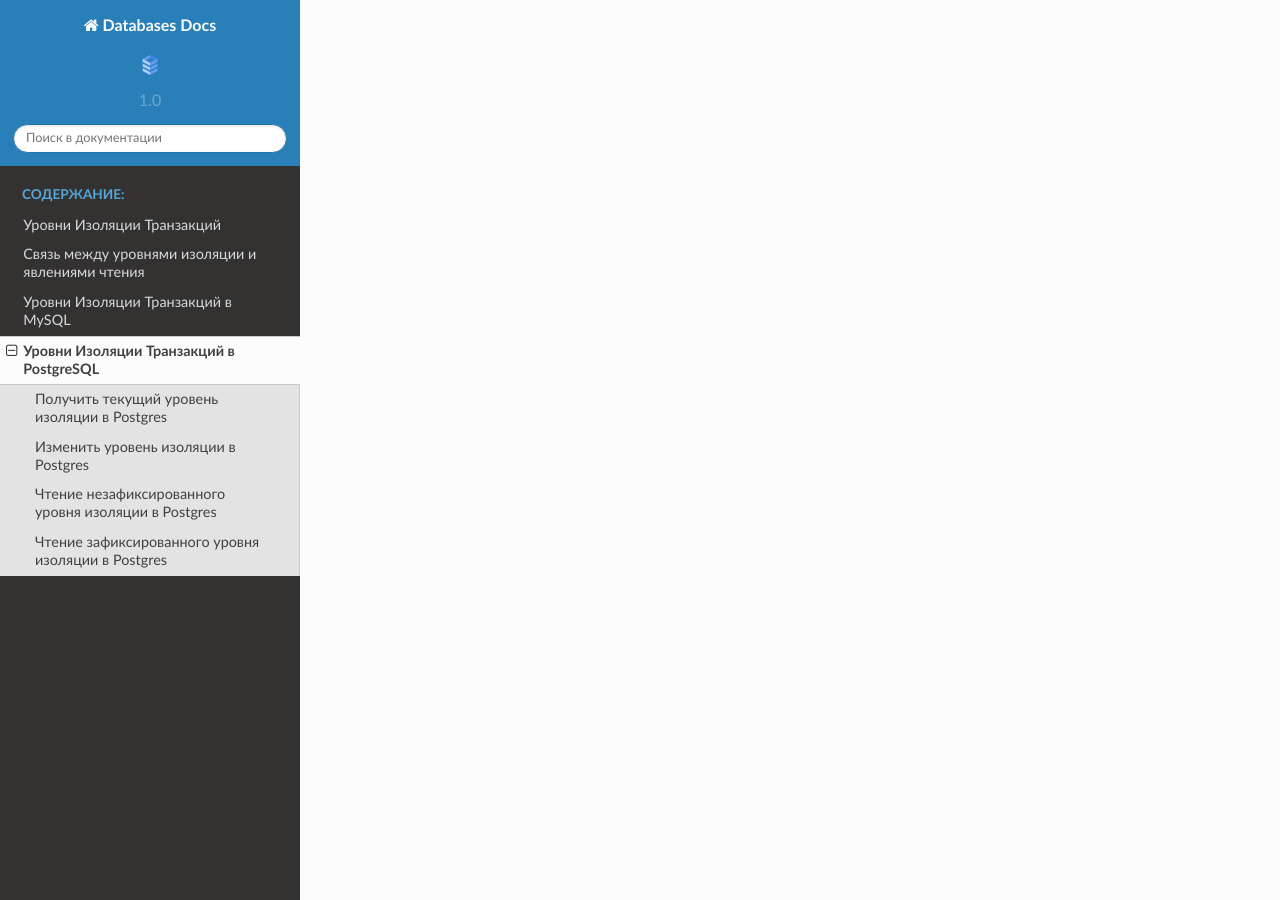
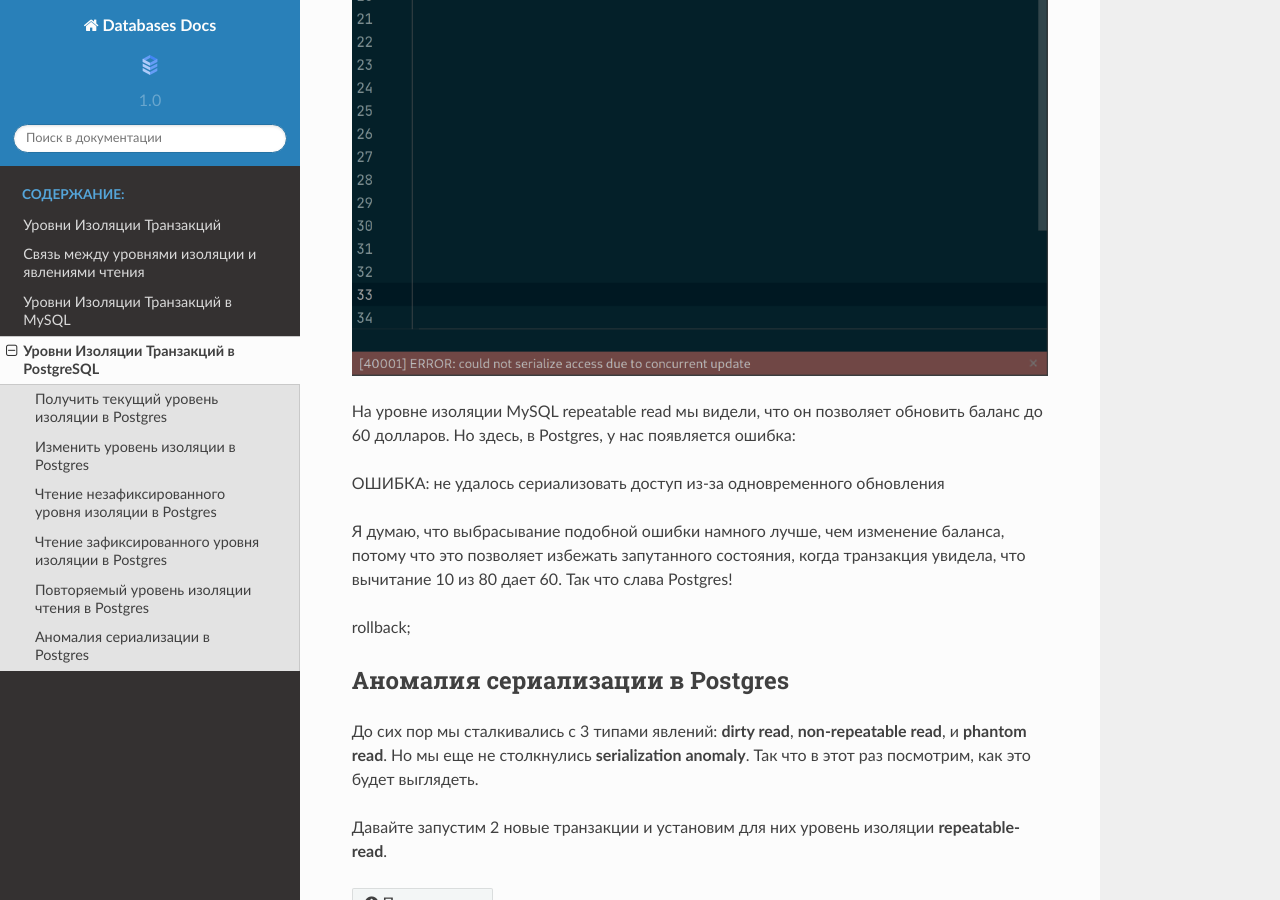
Before and after one commit to nobuenhombre/databases-docs, a Sphinx documentation site: the page built from docs/source/book/transactions/transactions-isolation-levels-postgresql.rst, in a window 1280 px wide and 900 px high, scrolled down 8211 px. Built offline with Sphinx 7.4.7 and the Read the Docs theme 2.0.0, drawn with Linux system fonts in a browser that asks for light colours; some of the changed text lies outside the part shown.

Commit message:
PostgreSQL - Serialization Anomaly

```diff
--- a/docs/source/book/transactions/transactions-isolation-levels-postgresql.rst
+++ b/docs/source/book/transactions/transactions-isolation-levels-postgresql.rst
@@ -139,3 +139,94 @@
 
 Это то же самое поведение, что и в MySQL.
 Давайте зафиксируем эту транзакцию и поднимемся на 1 уровень вверх.
+
+Повторяемый уровень изоляции чтения в Postgres
+----------------------------------------------
+
+Я собираюсь начать 2 новые транзакции, а затем установить
+для них уровень изоляции транзакций **repeatable read**.
+
+.. image:: ../../img/postgresql/013-repeatable-read-1.png
+  :width: 3872
+  :alt: postgresql - repeatable read part 1
+
+Хорошо, теперь давайте выберем все учетные записи
+в transaction 1,
+а затем выберем только учетную запись с идентификатором 1
+в transaction 2.
+Также ищите счета с балансом не менее 80 долларов.
+
+.. image:: ../../img/postgresql/014-repeatable-read-2.png
+  :width: 3872
+  :alt: postgresql - repeatable read part 2
+
+Теперь вернитесь transaction 1
+и вычтите из его баланса еще 10 долларов.
+
+Баланс был обновлен до 70 долларов в этой транзакции.
+Давайте зафиксируем его
+
+
+.. image:: ../../img/postgresql/015-repeatable-read-3.png
+  :width: 1944
+  :alt: postgresql - repeatable read part 3
+
+и посмотрим,
+что произойдет в transaction 2.
+
+Теперь, если мы выбираем счет 1 в transaction 2,
+он по-прежнему стоит 80 долларов,
+хотя transaction 1 и совершил его изменение.
+
+Это потому, что мы используем повторяемый уровень изоляции чтения,
+поэтому один и тот же запрос на выборку
+всегда должен возвращать один и тот же результат.
+**Non-repeatable read** явление не может произойти в этом случае.
+
+Кроме того, если мы повторно запустим запрос
+для поиска счетов не менее чем с 80 долларами:
+
+.. image:: ../../img/postgresql/016-repeatable-read-4.png
+  :width: 1936
+  :alt: postgresql - repeatable read part 4
+
+Мы по-прежнему получаем те же 3 записи, что и раньше.
+**phantom read** также предотвращается на этом **repeatable read**
+уровне изоляции.
+
+Теперь я попытаюсь запустить
+этот запрос уменьшения баланса учетной записи обновления,
+в transaction 2
+чтобы посмотреть, как он себя ведет:
+
+
+.. image:: ../../img/postgresql/017-repeatable-read-5.png
+  :width: 1938
+  :alt: postgresql - repeatable read part 5
+
+На уровне изоляции MySQL repeatable read
+мы видели, что он позволяет обновить баланс до 60 долларов.
+Но здесь, в Postgres, у нас появляется ошибка:
+
+ОШИБКА: не удалось сериализовать доступ
+из-за одновременного обновления
+
+Я думаю, что выбрасывание подобной ошибки намного лучше,
+чем изменение баланса,
+потому что это позволяет избежать запутанного состояния,
+когда транзакция увидела, что вычитание 10 из 80 дает 60.
+Так что слава Postgres!
+
+rollback;
+
+
+Аномалия сериализации в Postgres
+--------------------------------
+
+До сих пор мы сталкивались с 3 типами явлений:
+**dirty read**, **non-repeatable read**, и **phantom read**.
+Но мы еще не столкнулись **serialization anomaly**.
+Так что в этот раз посмотрим, как это будет выглядеть.
+
+Давайте запустим 2 новые транзакции
+и установим для них уровень изоляции **repeatable-read**.
```
Also changed, not shown: docs/source/img/postgresql/013-repeatable-read-1.png (added), docs/source/img/postgresql/014-repeatable-read-2.png (added), docs/source/img/postgresql/015-repeatable-read-3.png (added), docs/source/img/postgresql/016-repeatable-read-4.png (added), docs/source/img/postgresql/017-repeatable-read-5.png (added), docs/source/img/postgresql/018-serialization-anomaly-1.png (added), docs/source/img/postgresql/019-serialization-anomaly-2.png (added), docs/source/img/postgresql/020-serialization-anomaly-3.png (added), docs/source/img/postgresql/021-serialization-anomaly-4.png (added).
